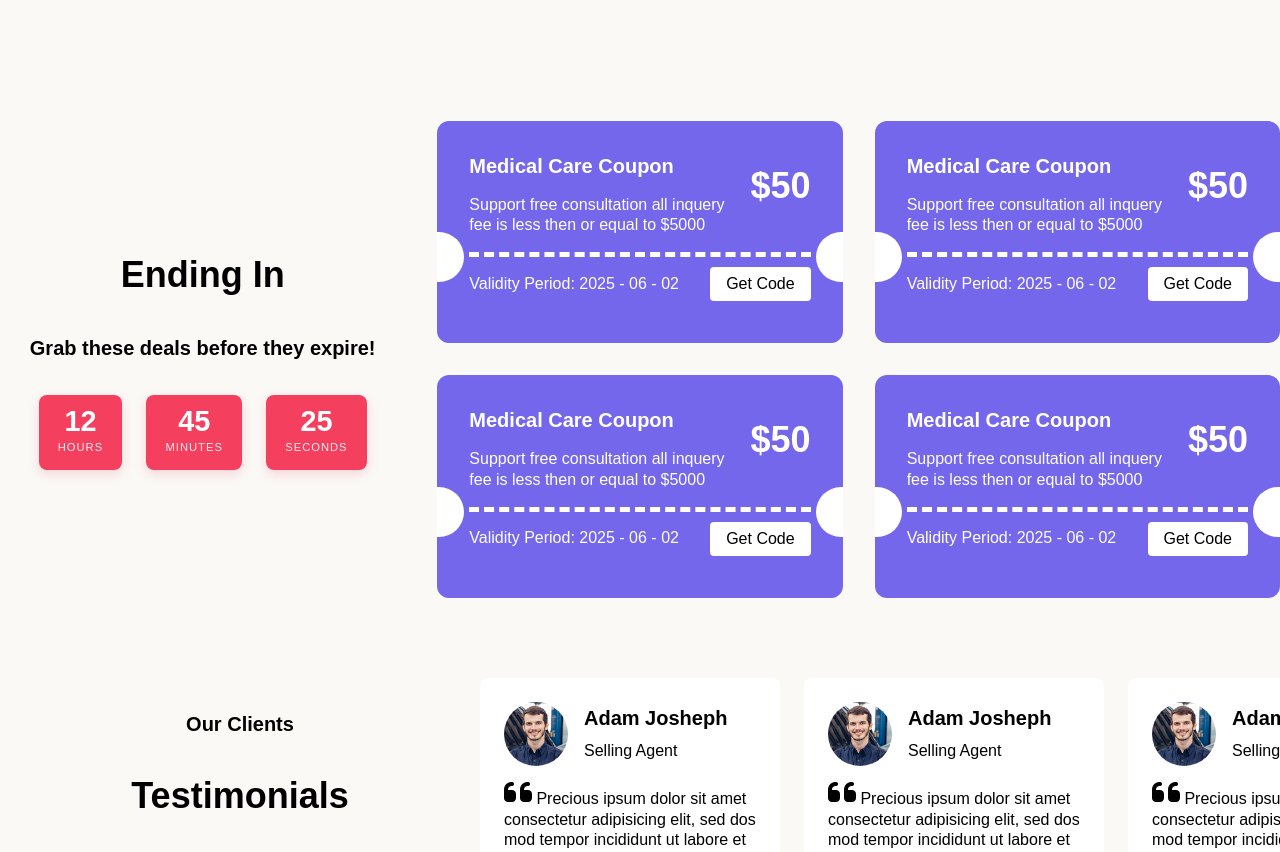
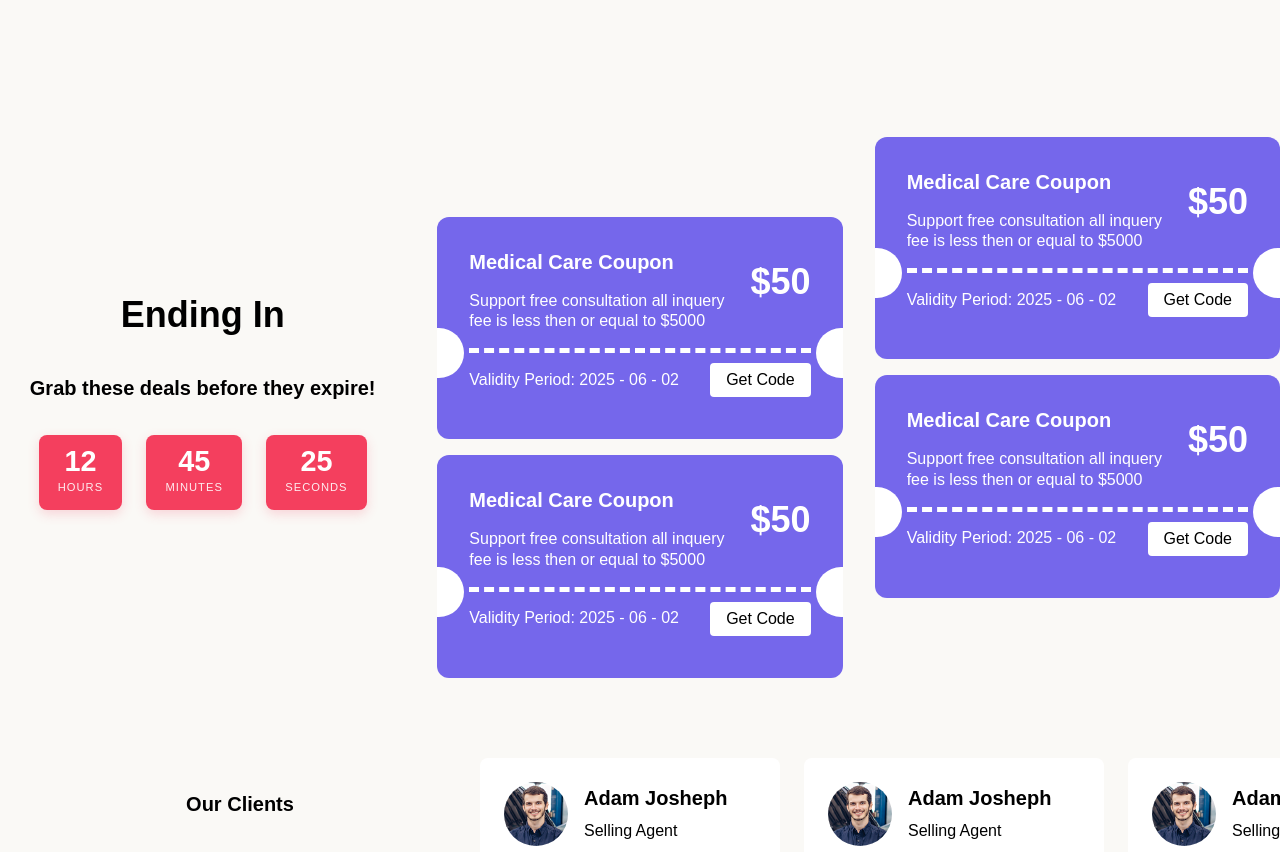
Before and after one commit to dev-nirob1/coupons-website, a Vue app: page / in a window 1280 px wide. Shown: the part 2920-3772 px from the top of the page. Built offline with nearby package versions, Linux system fonts and the light colour scheme.

Commit message:
update ending soon section

```diff
--- a/src/components/section/EndingSoon.vue
+++ b/src/components/section/EndingSoon.vue
@@ -21,10 +21,14 @@ import CouponCard from '../widgets/CouponCard.vue';
         </div>
         <!-- Coupon Cards Grid -->
         <div class="medium-span-2 medium-2 gap-2">
-          <CouponCard/>
-          <CouponCard/>
-          <CouponCard/>
-          <CouponCard/>
+          <div class="left">
+            <CouponCard />
+            <CouponCard />
+          </div>
+          <div class="right">
+            <CouponCard />
+            <CouponCard />
+          </div>
         </div>
       </div>
     </div>
@@ -33,5 +37,9 @@ import CouponCard from '../widgets/CouponCard.vue';
 
 
 <style scoped>
-
+.left { margin-top: 5rem;}
+.left .coupon-card,
+.right .coupon-card{
+  margin-top: 1rem;
+}
 </style>
```
